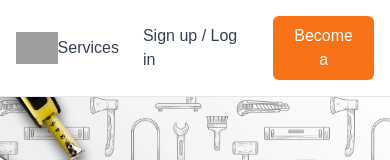
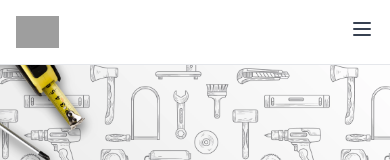
Before and after one commit to arthak6596/Task, a React (Vite) app: page /services in a window 390 px wide. Shown: the top 160 px of the page. Built offline with nearby package versions, Linux system fonts and the light colour scheme; grey boxes are pictures that could not be loaded.

Commit message:
SUI-1.2 smooth transition of navbar dropdown

```diff
--- a/src/components/Navbar.jsx
+++ b/src/components/Navbar.jsx
@@ -1,25 +1,97 @@
-import React from 'react'
-import { useNavigate } from 'react-router-dom'
+import React, { useState } from 'react';
+import { useNavigate } from 'react-router-dom';
 
 const Navbar = () => {
   const navigate = useNavigate();
-  const handleNavigation = (path)=> {
-    navigate(path)
-  }
+  const [isMenuOpen, setIsMenuOpen] = useState(false);
+
+  const handleNavigation = (path) => {
+    navigate(path);
+    setIsMenuOpen(false); // Close menu after navigation
+  };
+
+  const toggleMenu = () => {
+    setIsMenuOpen(!isMenuOpen);
+  };
+
   return (
-    <nav className="bg-white px-4 py-4 flex items-center justify-between border-b">
-        <div className="flex items-center">
-          <img onClick={()=>handleNavigation('/')} src="/api/placeholder/180/40" alt="Logo" className="h-8 cursor-pointer" />
+    <nav className="bg-white px-4 py-4 flex items-center justify-between border-b relative">
+      <div className="flex items-center">
+        <img
+          onClick={() => handleNavigation('/')}
+          src="/api/placeholder/180/40"
+          alt="Logo"
+          className="h-8 cursor-pointer"
+        />
+      </div>
+
+      {/* Desktop Navigation */}
+      <div className="hidden md:flex items-center space-x-6">
+        <span
+          onClick={() => handleNavigation('/services')}
+          className="text-gray-700 hover:text-Orange cursor-pointer"
+        >
+          Services
+        </span>
+        <span
+          onClick={() => handleNavigation('/login')}
+          className="text-gray-700 hover:text-Orange cursor-pointer"
+        >
+          Sign up / Log in
+        </span>
+        <button className="bg-orange-500 hover:bg-Orange text-white px-4 py-2 rounded-md">
+          Become a
+        </button>
+      </div>
+
+      {/* Hamburger Icon for Mobile */}
+      <div className="md:hidden">
+        <button
+          onClick={toggleMenu}
+          className="text-gray-700 focus:outline-none"
+        >
+          {isMenuOpen ? (
+            // X icon when menu is open
+            <svg xmlns="http://www.w3.org/2000/svg" className="h-6 w-6" fill="none" viewBox="0 0 24 24" stroke="currentColor">
+              <path strokeLinecap="round" strokeLinejoin="round" strokeWidth={2} d="M6 18L18 6M6 6l12 12" />
+            </svg>
+          ) : (
+            // Hamburger icon when menu is closed
+            <svg xmlns="http://www.w3.org/2000/svg" className="h-6 w-6" fill="none" viewBox="0 0 24 24" stroke="currentColor">
+              <path strokeLinecap="round" strokeLinejoin="round" strokeWidth={2} d="M4 6h16M4 12h16M4 18h16" />
+            </svg>
+          )}
+        </button>
+      </div>
+
+      {/* Mobile Menu Dropdown with Transition */}
+      <div
+        className={`md:hidden absolute top-full left-0 right-0 bg-white border-b shadow-lg z-50 transform origin-top transition-all duration-300 ease-in-out ${
+          isMenuOpen ? 'opacity-100 scale-y-100' : 'opacity-0 scale-y-0'
+        }`}
+      >
+        <div className="flex flex-col py-2">
+          <span
+            onClick={() => handleNavigation('/services')}
+            className="text-gray-700 hover:text-Orange cursor-pointer px-4 py-3 border-b"
+          >
+            Services
+          </span>
+          <span
+            onClick={() => handleNavigation('/login')}
+            className="text-gray-700 hover:text-Orange cursor-pointer px-4 py-3 border-b"
+          >
+            Sign up / Log in
+          </span>
+          <div className="px-4 py-3">
+            <button className="bg-orange-500 hover:bg-Orange text-white px-4 py-2 rounded-md w-full">
+              Become a
+            </button>
+          </div>
         </div>
-        <div className="flex items-center space-x-6">
-          <span onClick={()=>handleNavigation('/services')} className="text-gray-700 hover:text-Orange cursor-pointer">Services</span>
-          <span onClick={()=>handleNavigation('/login')} className="text-gray-700 hover:text-Orange cursor-pointer">Sign up / Log in</span>
-          <button className="bg-orange-500 hover:bg-Orange text-white px-4 py-2 rounded-md">
-            Become a
-          </button>
-        </div>
+      </div>
     </nav>
-  )
-}
+  );
+};
 
-export default Navbar
+export default Navbar;
```
